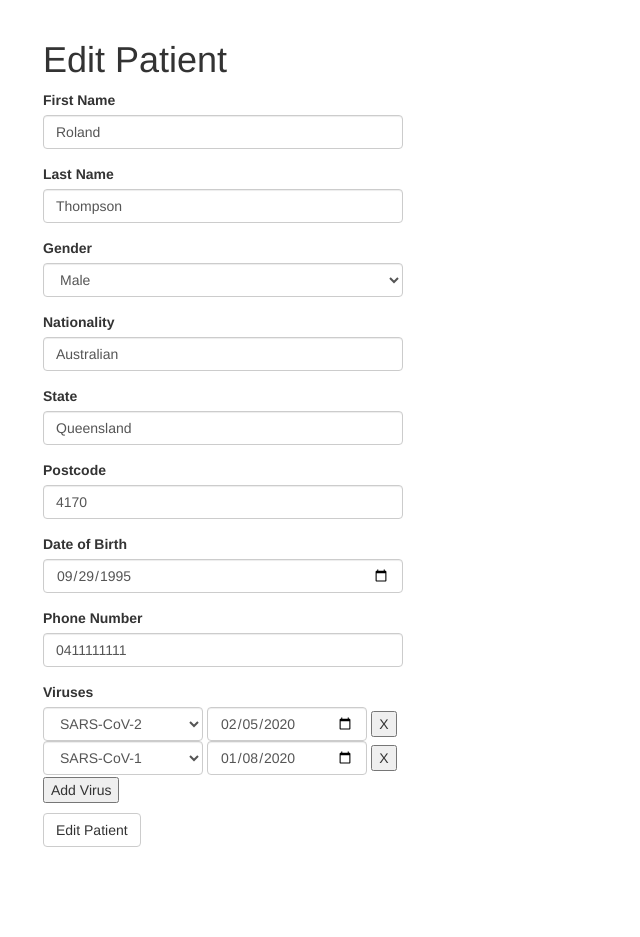
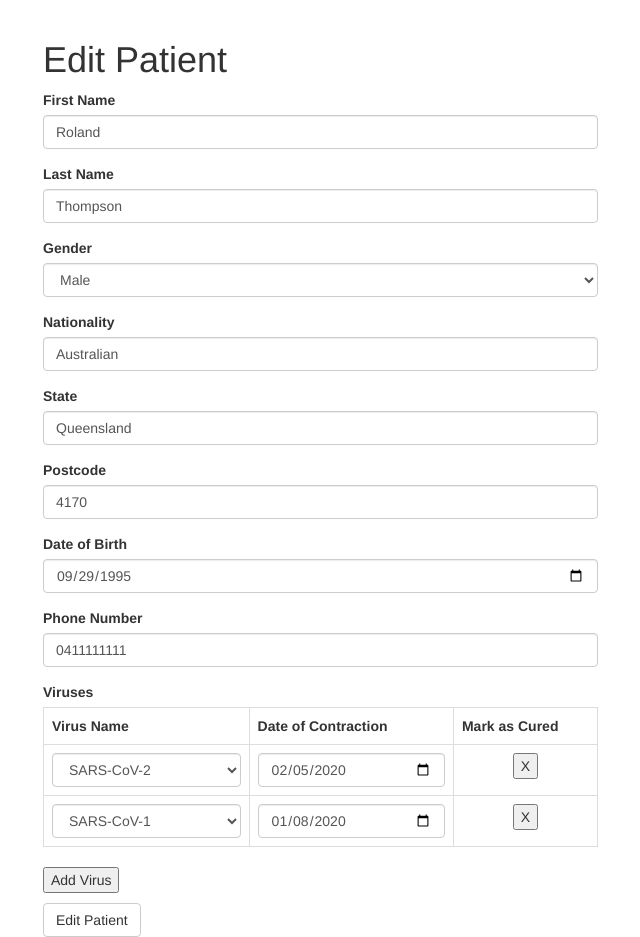
Before and after one commit to Paff-L/infs7901, a Flask app: page /patient/1/edit in a window 1280 px wide. Shown: the part 52-989 px from the top of the page, without its empty margins (27-667 px from the left). Before the commit the page ends 899 px from the top, so only its background shows below. Run offline with Flask 2, Linux system fonts and the light colour scheme; data comes from the database, SQL or seed files in the repository; some libraries are stand-ins or nearby versions.

Commit message:
Fix virus form and improve looks

```diff
--- a/project/app/forms.py
+++ b/project/app/forms.py
@@ -1,6 +1,7 @@
 from app import cursor
 from flask_wtf import FlaskForm
-from wtforms import StringField, IntegerField, DecimalField, SelectField, SubmitField, DateField, FormField, RadioField, DateTimeField, FieldList
+from wtforms import StringField, IntegerField, DecimalField, SelectField, SubmitField, FormField, RadioField, FieldList, DateTimeField
+from wtforms.fields.html5 import DateField
 from wtforms.validators import DataRequired, Optional, Length, NumberRange
 
 class TransportForm(FlaskForm):
@@ -15,8 +16,8 @@ class VisitedAreaMixin():
     area_name = StringField('Area Name', validators=[DataRequired(), Length(max=64)])
     area_visitors = IntegerField('Approximate Number of People at the Area')
 
-    visit_start_time = DateTimeField('Start Time of the Visit')
-    visit_end_time = DateTimeField('End Time of the Visit')
+    visit_start_time = DateTimeField('Start Time of the Visit (yyyy-mm-dd HH:MM:SS)')
+    visit_end_time = DateTimeField('End Time of the Visit (yyyy-mm-dd HH:MM:SS)')
     transports = FieldList(FormField(TransportForm), min_entries=1)
 
 class VisitedAreaAdd(FlaskForm, VisitedAreaMixin):
--- a/project/app/routes.py
+++ b/project/app/routes.py
@@ -1,3 +1,4 @@
+from datetime import date
 from flask import render_template, flash, redirect, url_for
 from app import app, cursor, db
 from app.forms import PatientAdd, PatientEdit, ContractedVirusForm, VisitedAreaAdd
@@ -13,6 +14,10 @@ def patient(patient_id):
     query = f"SELECT * FROM Patient WHERE PatientID = {patient_id}"
     cursor.execute(query)
     patient_info = cursor.fetchall()
+
+    query = f"SELECT * FROM HighRiskContact WHERE PatientID = {patient_id}"
+    cursor.execute(query)
+    high_risk_contacts = cursor.fetchall()
 
     query = f"SELECT V.VirusID, V.Name FROM Contracted C, Virus V WHERE C.VirusID = V.VirusID AND C.PatientID = {patient_id}"
     cursor.execute(query)
@@ -34,13 +39,18 @@ def patient(patient_id):
         visited_areas[i] = visited_areas[i] + (name,)
     visited_areas = list(set(visited_areas))
 
-    return render_template('patient.html', title=f'Patient Number: {patient_id}', patient=patient_info[0], viruses=contracted_viruses, visits=visited_areas)
+    return render_template('patient.html', title=f'Patient Number: {patient_id}', patient=patient_info[0], contacts=high_risk_contacts, viruses=contracted_viruses, visits=visited_areas)
 
 @app.route('/patients')
 def patients():
     query = "SELECT * FROM Patient"
     cursor.execute(query)
     records = cursor.fetchall()
+    for i, record in enumerate(records):
+        dob = record[7]
+        today = date.today()
+        age = today.year - dob.year - ((today.month, today.day) < (dob.month, dob.day))
+        records[i] = record + (age,)
     return render_template('patients.html', title='Patients', patients=records)
 
 @app.route('/add_patient', methods=['GET', 'POST'])
@@ -120,11 +130,17 @@ def edit_patient(patient_id):
                 db.commit()
             else:
                 if contract_date != [entry[1] for entry in contracted_viruses if entry[0] == virus_id][0]:
-                    query = f"Update `Contracted` SET `ContractDate` = '{contract_date}' \
+                    query = f"UPDATE `Contracted` SET `ContractDate` = '{contract_date}' \
                             WHERE PatientID = {patient_id} AND VirusID = {virus_id}"
                     cursor.execute(query)
                     db.commit()
 
+        # Delete entries that has been marked as cured
+        for entry in contracted_viruses:
+            if str(entry[0]) not in [form_data.get('virus') for form_data in form.viruses.data]:
+                query = f"DELETE FROM `Contracted` WHERE PatientID = '{patient_id}' AND VirusID = '{entry[0]}'"
+                cursor.execute(query)
+                db.commit()
         return redirect(url_for('patient', patient_id=patient_id))
     return render_template('edit_patient.html', title='Edit Patient Information', form=form)
 
@@ -264,6 +280,12 @@ def add_visit(patient_id):
         transports = form.transports.data
         if len(transports) == 1 and transports[0].get('start_location') == 'None' and transports[0].get('end_location') == 'None':
             transport_id = None
+            # Add data to visited table
+            query = f"INSERT INTO `Visited` (`PatientID`, `TransportID`, `AreaID`, `StartTime`, `EndTime`) VALUES \
+                    (%s, %s, %s, %s, %s)"
+            data_list = [patient_id, transport_id, area_id, form.visit_start_time.data, form.visit_end_time.data]
+            cursor.execute(query, data_list)
+            db.commit()
         else:
             for transport in transports:
                 query = f'''SELECT TransportID FROM Transport \
@@ -282,12 +304,12 @@ def add_visit(patient_id):
                     db.commit()
                     transport_id = cursor.lastrowid
 
-        # Add data to visited table
-        query = f"INSERT INTO `Visited` (`PatientID`, `TransportID`, `AreaID`, `StartTime`, `EndTime`) VALUES \
-                (%s, %s, %s, %s, %s)"
-        data_list = [patient_id, transport_id, area_id, form.visit_start_time.data, form.visit_end_time.data]
-        cursor.execute(query, data_list)
-        db.commit()
+                # Add data to visited table
+                query = f"INSERT INTO `Visited` (`PatientID`, `TransportID`, `AreaID`, `StartTime`, `EndTime`) VALUES \
+                        (%s, %s, %s, %s, %s)"
+                data_list = [patient_id, transport_id, area_id, form.visit_start_time.data, form.visit_end_time.data]
+                cursor.execute(query, data_list)
+                db.commit()
 
         return redirect(url_for('patient', patient_id=patient_id))
     return render_template('add_visit.html', title='Add Visit', form=form)
--- a/project/app/static/css/main.css
+++ b/project/app/static/css/main.css
@@ -3,7 +3,6 @@
 }
 
 .virus-field {
-    width: 44.5%;
     display: inline;
 }
 
@@ -20,10 +19,21 @@
 }
 
 .virus-cured-button {
-    display: inline;
+    display: block;
+    margin-left: auto;
+    margin-right: auto;
 }
 
 .virus-add-button {
     display: block;
     margin-bottom: 10px;
 }
+
+.patient-info {
+    list-style: none;
+    padding-left: 20px;
+}
+
+.form-control {
+    padding: 0px 12px;
+}
--- a/project/app/templates/edit_patient.html
+++ b/project/app/templates/edit_patient.html
@@ -4,7 +4,7 @@
 {% block app_content %}
     <h1>Edit Patient</h1>
     <div class="row">
-        <div class="col-md-4">
+        <div class="col-md-6">
             <form class="form" action="" method="post" role="form">
                 {{ form.hidden_tag() }}
                 {{ wtf.form_errors(form, hiddens="only") }}
@@ -20,15 +20,23 @@
 
                 <div class="form-group virus-form">
                     {{ form.viruses.label(class_="control-label, virus-label") }}
-                    {% for contracted_form in form.viruses %}
-                        {{ contracted_form.hidden_tag() }}
-                        {{ contracted_form.virus(class_="form-control virus-field") }}
-                        {{ contracted_form.contract_date(class_="form-control virus-field") }}
-                        <button type="button" class="virus-cured-button">X</button>
-                    {% endfor %}
+                    <table class="table table-bordered virus-table">
+                        <tr>
+                            <th>Virus Name</th>
+                            <th>Date of Contraction</th>
+                            <th>Mark as Cured</th>
+                        </tr>
+                        {% for contracted_form in form.viruses %}
+                        <tr>
+                            {{ contracted_form.hidden_tag() }}
+                            <td>{{ contracted_form.virus(class_="form-control virus-field") }}</td>
+                            <td>{{ contracted_form.contract_date(class_="form-control virus-field") }}</td>
+                            <td><button type="button" class="virus-cured-button">X</button></td>
+                        </tr>
+                        {% endfor %}
+                    </table>
                 </div>
                 <button type="button" class="virus-add-button" id="addNewField">Add Virus</button>
-
                 {{ wtf.form_field(form.submit) }}
                 {% if form.errors %}
                     {{ form.errors }}
@@ -45,12 +53,24 @@
     $(document).ready(function() {
         var fieldNum = {{ form.viruses|length }}+1;
         $("#addNewField").click(function() {
-            var newInput = $("#viruses-1-virus").clone().attr("name", "viruses-" + fieldNum + "-virus")
-            $(".virus-form").append(newInput);
-            $(".virus-form").append("&nbsp;")
-            var newInput = $("#viruses-1-contract_date").clone().attr("name", "viruses-" + fieldNum + "-contract_date")
-            $(".virus-form").append(newInput);
+            var virus_name = $("#viruses-1-virus").clone().attr("name", "viruses-" + fieldNum + "-virus")
+            var contract_date = $("#viruses-1-contract_date").clone().attr("name", "viruses-" + fieldNum + "-contract_date")
+            var cured_button = $(".virus_cured_button").clone()
+            $(".virus-table").append($('<tr>')
+                .append($('<td>')
+                    .append($(virus_name))
+                )
+                .append($('<td>')
+                    .append($(contract_date))
+                )
+                .append($('<td>')
+                    .append($(cured_button))
+                )
+            );
             fieldNum++;
+        });
+        $(".virus-cured-button").click(function() {
+            $(this).closest('tr').remove();
         });
     });
     </script>
```
Also changed, not shown: project/app/templates/add_patient.html (+23 -11 lines), project/app/templates/patient.html (+40 -13 lines), project/app/templates/patients.html (+14 -11 lines).
